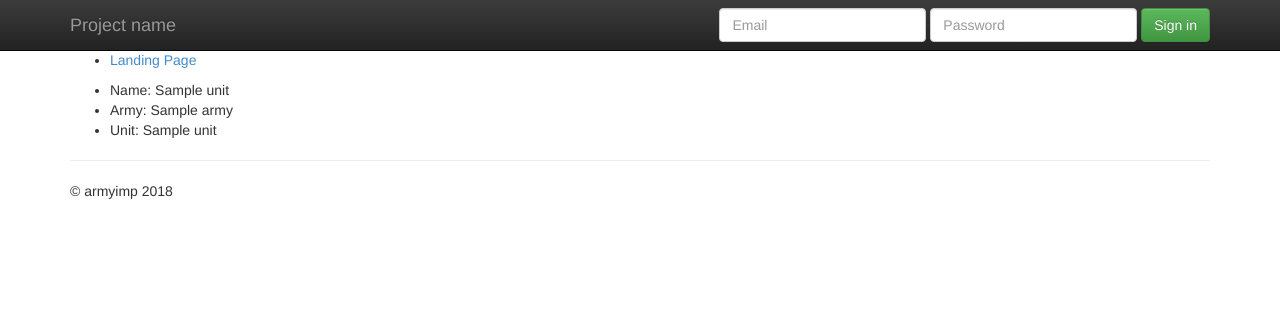
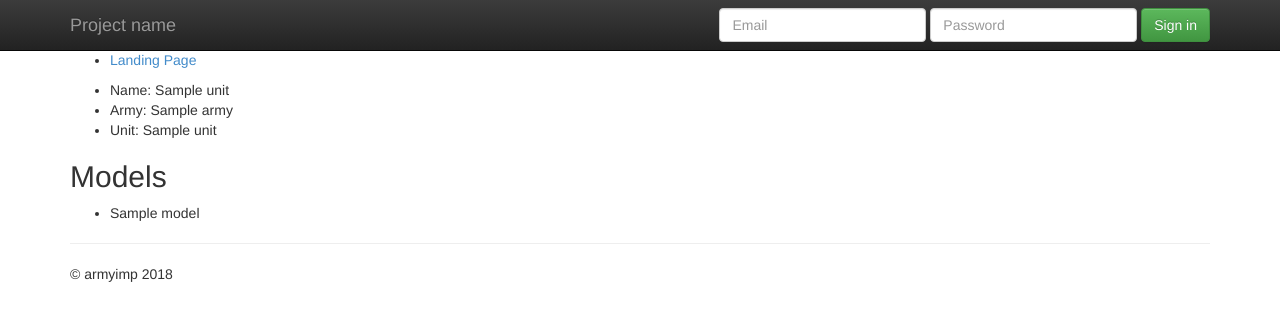
Before and after one commit to elbenfreund/armyimp, a Django app: template armyimp/apps/w40k/templates/w40k/armyunit_detail.html in a window 1280 px wide. Shown: the top 321 px of the page. Run offline with Django 3.2, Linux system fonts and the light colour scheme; the template is opened without the code that fills it: most values are stand-ins (such as "Sample title", 1, 10 or a date in 2020); some libraries are stand-ins or nearby versions.

Commit message:
w40k: Show modes in 'ArmyUnit' detail view.
Ref.: #34

```diff
--- a/armyimp/apps/w40k/templates/w40k/armyunit_detail.html
+++ b/armyimp/apps/w40k/templates/w40k/armyunit_detail.html
@@ -6,4 +6,13 @@
 	<li>Army: {{ unit.army }}</li>
 	<li>Unit: {{ unit.unit }}</li>
 </ul>
+
+<h2>Models</h2>
+<ul>
+{% for model in unit.models.all %}
+	<li>{{ model }}</li>
+{% endfor %}
+</ul>
+
+
 {% endblock content %}
```
